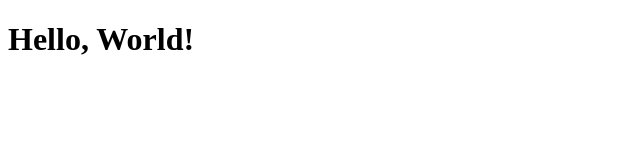
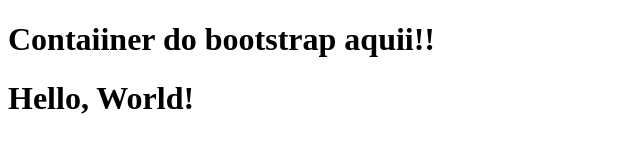
Before and after one commit to OGrandeSoldador/GameHub-TheCourtInFlames, a website: page public/pages/index.html in a window 1280 px wide. Shown: the whole page, without its empty margins (0-640 px from the left). Drawn offline with Linux system fonts and the light colour scheme.

```diff
--- a/public/pages/index.html
+++ b/public/pages/index.html
@@ -7,6 +7,10 @@
     <title>Document</title>
 </head>
 <body>
+
+    <div class="container">
+        <h1>Contaiiner do bootstrap aquii!!</h1>
+    </div>
     <h1>Hello, World!</h1>
 </body>
 </html>
```
Also changed, not shown: README.md.
